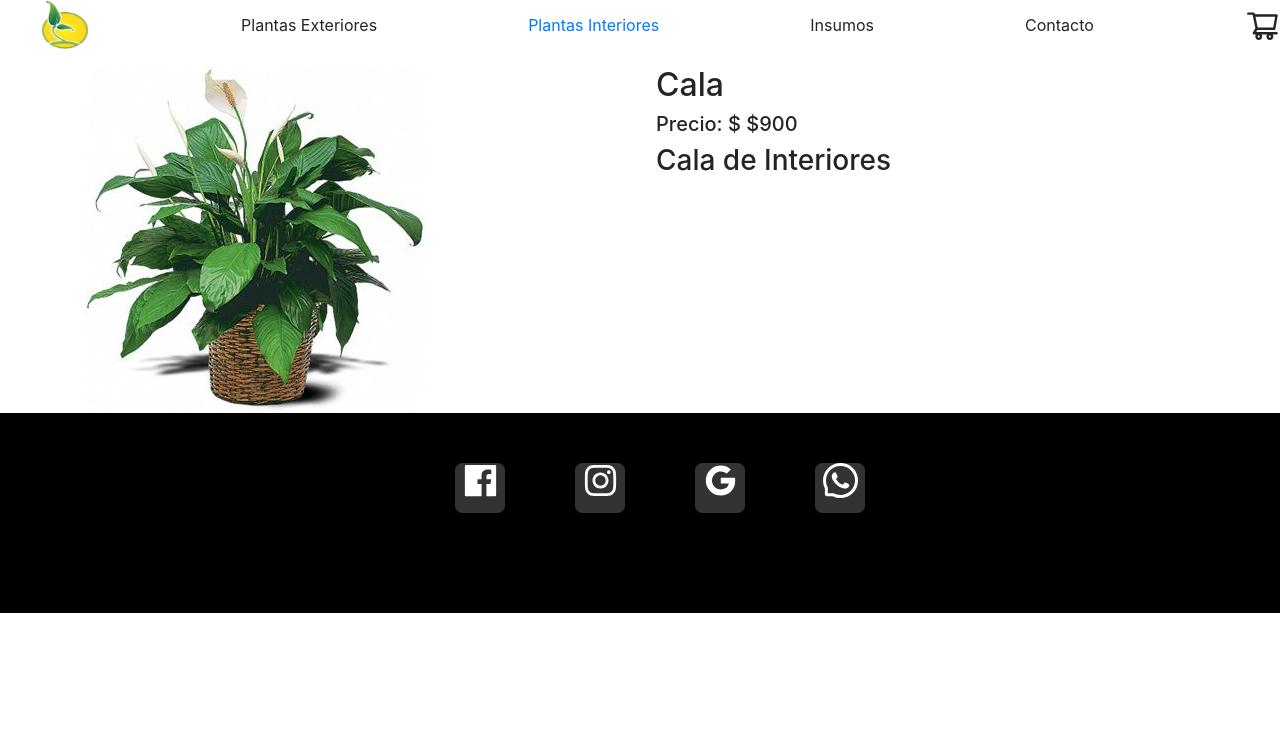
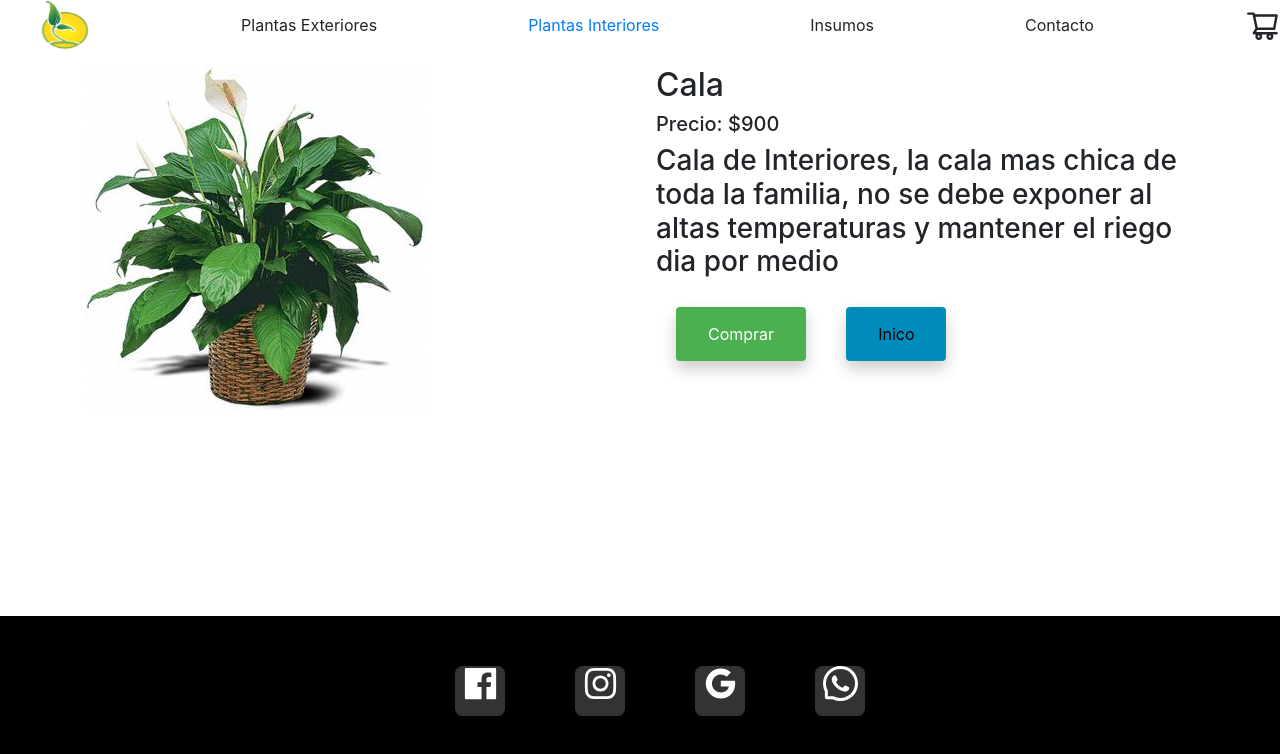
Before and after one commit to Marcos-Rovere/MarcosRovere-React, a React (Create React App) app in the folder my-app/: page /Item/1 in a window 1280 px wide. Shown: the top 754 px of the page. Built offline with nearby package versions, Linux system fonts and the light colour scheme.

Commit message:
Spinner cargando

```diff
--- a/my-app/package.json
+++ b/my-app/package.json
@@ -14,6 +14,7 @@
     "react-dom": "^17.0.2",
     "react-router-dom": "^5.2.0",
     "react-scripts": "4.0.3",
+    "reactstrap": "^8.9.0",
     "web-vitals": "^1.1.1"
   },
   "scripts": {
--- /dev/null
+++ b/my-app/src/ItemDetailContainer/ItemDetail.css
@@ -0,0 +1,33 @@
+.buttoComprar {
+    padding: 20px;
+    margin: 20px;
+    background-color: #4CAF50;
+    box-shadow: 0 8px 16px 0 rgba(0,0,0,0.2);
+    border: none;
+    color: white;
+    padding: 15px 32px;
+    text-align: center;
+    text-decoration: none;
+    display: inline-block;
+    font-size: 16px;
+    border-radius: 4px;
+    text-align: center;
+
+}
+
+.buttoInicio{
+    padding: 20px;
+    margin: 20px;
+    background-color: #008CBA;
+    box-shadow: 0 8px 16px 0 rgba(0,0,0,0.2);
+    border: none;
+    color: white;
+    padding: 15px 32px;
+    text-align: center;
+    text-decoration: none;
+    display: inline-block;
+    font-size: 16px;
+    border-radius: 4px;
+    color: black;
+    min-width: 100px;
+}
--- a/my-app/src/ItemDetailContainer/ItemDetail.js
+++ b/my-app/src/ItemDetailContainer/ItemDetail.js
@@ -1,18 +1,22 @@
 import React from "react";
+import { Link } from "react-router-dom";
+import "./ItemDetail.css"
 
 const ItemDetail = ({datos}) => {
     return (
-        <div key={datos.id} className="container">
+        <div key={datos.id} className="container" style={{minHeight:"550px"}}>
             <div className="row">
                 <div className="col-md-6">
                 <img src={datos.imag} className="img-fluid" alt="Foto" />
                 </div>
                 <div className="col-md-6 pl-lg-3">
                     <h2>{datos.title}</h2>
-                    <h5>Precio: $ {datos.precio}</h5>
+                    <h5>Precio: {datos.precio}</h5>
                     <h3>{datos.description}</h3>
+                    <button className="buttoComprar">Comprar</button>
+                    <button className="buttoInicio"><Link to={`/`} style={{color:"black"}}>Inico</Link></button>
+                </div>
 
-                </div>
             </div>
 
         </div>
--- a/my-app/src/ItemDetailContainer/ItemDetailContainer.js
+++ b/my-app/src/ItemDetailContainer/ItemDetailContainer.js
@@ -17,20 +17,20 @@ const ItemDetailContainer = () =>{
                 imag:FotoCala,
                 title:"Cala",
                 category: "Plantes Interiores",
-                description:"Cala de Interiores",
+                description:"Cala de Interiores, la cala mas chica de toda la familia, no se debe exponer al altas temperaturas y mantener el riego dia por medio",
                 stock: 5,
                 precio:"$900"},
                 {id:2,
                 imag:FotoCostilla,
                 title:"Costilla de Adam",
                 category: "Plantes Interiores",
-                description:"Costilla de Adam",
+                description:"Costilla de Adam, planta muy amplia de un desarroyo lento, my resistente al sol, requiere un riego medio de 2 dias semanales",
                 stock: 5,
                 precio:"$800"},
                 {id:3,
                 imag:FotoCroto,
                 title:"Croto",
-                description:"Croto de interior",
+                description:"El croton de interior, es una planta muy resistente al calor, y la cual requiere de un regado de 2/3 dias semanales",
                 category: "Plantes Interiores",
                 stock: 5,
                 precio:"$1000"},
@@ -38,7 +38,7 @@ const ItemDetailContainer = () =>{
                 imag:FotoLengua,
                 title:"Lengua de Suegra",
                 category: "Plantes Interiores",
-                description:"Lengua de Suegra",
+                description:"Lengua de Suegra, es una planta de rapida reproduccion que no deberia recibir el rayo del sol directo, y requiere poco regado 1/2 dias a la semana",
                 stock: 5,
                 precio:"$600"}
             ];
--- a/my-app/src/ItemListContainer/Item.js
+++ b/my-app/src/ItemListContainer/Item.js
@@ -26,18 +26,19 @@ const Items = ({img,description,title,precio,stock,id})=>{
         <React.Fragment>
         <div className="container" style={{margin:"20px"}}>
             <div className="row">
-                <div className="col-lg-3">
+                <div className="col-lg-12">
                     <div className="card" style={{textAlign:"center"}}>
                         <img src={img} className="card-img-top" alt="Producto"></img>
                         <div className="card-body">
                             <h5 className="card-title">{title}</h5>
                             <p className="card-text">{description}</p>
                             <p className="card-text">Cantidad Disponible: {StockTotal}</p>
-                            <p  className="btn btn-primary"><Link to={`/item/${id}`}>Descripcion</Link></p>
+                            <p  className="btn btn-primary"><Link to={`/item/${id}`} style={{color:"black"}}>Descripcion</Link></p>
                             <div className="row compra">
                             <button onClick={Resta} className="btn btn-outline-primary botonStock">- </button>
                             <input class="form-control" style={{width:"45px"}} placeholder={StockComprado}></input>
                             <button onClick={Sumar} className="btn btn-outline-primary">+</button>
+                            <button className="buttoComprar">Comprar</button>
                         </div>
                         </div>
                     </div>
--- a/my-app/src/ItemListContainer/ItemList.js
+++ b/my-app/src/ItemListContainer/ItemList.js
@@ -6,7 +6,6 @@ import Item from "./Item"
 const ItemList = ({productos}) =>{
     return (
         <React.Fragment>
-        <div>Catalogo</div>
         {productos.map((dato)=>
         <div key={dato.id}>
             <Item img={dato.imag} title={dato.title} description={dato.description}precio={dato.precio} stock={dato.stock} id={dato.id}/>
--- a/my-app/src/ItemListContainer/ItemListContainer.js
+++ b/my-app/src/ItemListContainer/ItemListContainer.js
@@ -4,6 +4,8 @@ import FotoCala from "./img/cala.jpg"
 import FotoCostilla from "./img/costillaAdam.jpg"
 import FotoCroto from "./img/Croto.jpg"
 import FotoLengua from "./img/Lengua.png"
+import {Spinner} from "reactstrap"
+import "bootstrap/dist/css/bootstrap.min.css"
 
 const ItemListContainer = () => {
     const [datos, setDatos] = useState([])
@@ -38,7 +40,7 @@ const ItemListContainer = () => {
             ];
                 setTimeout(()=>{
                     resolve(catalogo)
-                },2000)
+                },1500)
         })
         promi.then((res)=>{
             setDatos(res)
@@ -52,7 +54,16 @@ const ItemListContainer = () => {
     },[])
 
     return (
-        <ItemList productos={datos} />
+        <div className="container" style={{minHeight:"350px"}}>
+            <div className="row">
+                <div className="col-lg-3">
+                {datos.length > 0 ?
+                <ItemList productos={datos} />
+                : <Spinner style={{margin:"100px", fontSize:"100px", marginLeft:"500px", height:"120px", width:"120px"}}/>}
+                </div>
+            </div>
+        </div>
+
     )
 }
 export default ItemListContainer
--- a/my-app/src/ItemListContainer/styleCatalogo.css
+++ b/my-app/src/ItemListContainer/styleCatalogo.css
@@ -3,3 +3,19 @@
     justify-content: center;
     margin: 10px;
 }
+.buttoComprar {
+    padding: 20px;
+    margin: 20px;
+    background-color: #4CAF50;
+    box-shadow: 0 8px 16px 0 rgba(0,0,0,0.2);
+    border: none;
+    color: white;
+    padding: 15px 32px;
+    text-align: center;
+    text-decoration: none;
+    display: inline-block;
+    font-size: 16px;
+    border-radius: 4px;
+    text-align: center;
+
+}
```
Also changed, not shown: 1 other file (tests, documents, lock files or other folders).
